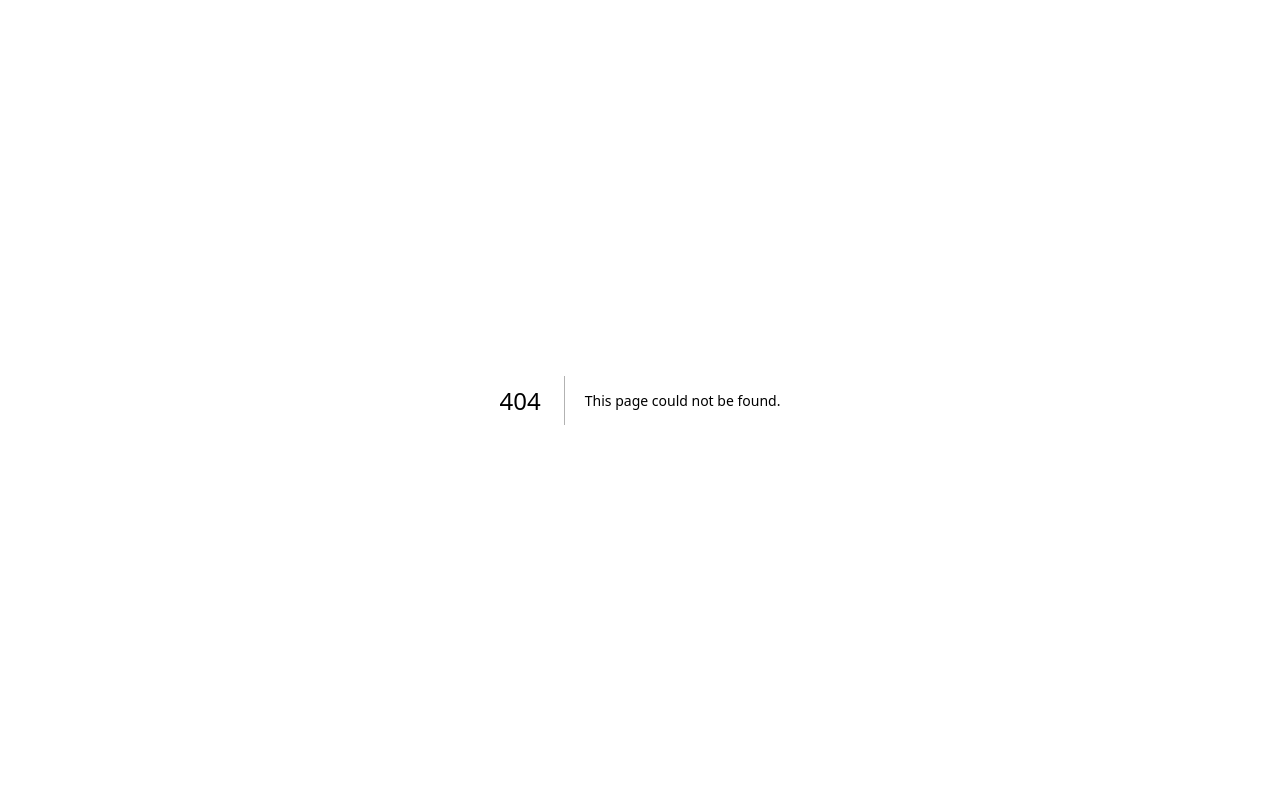
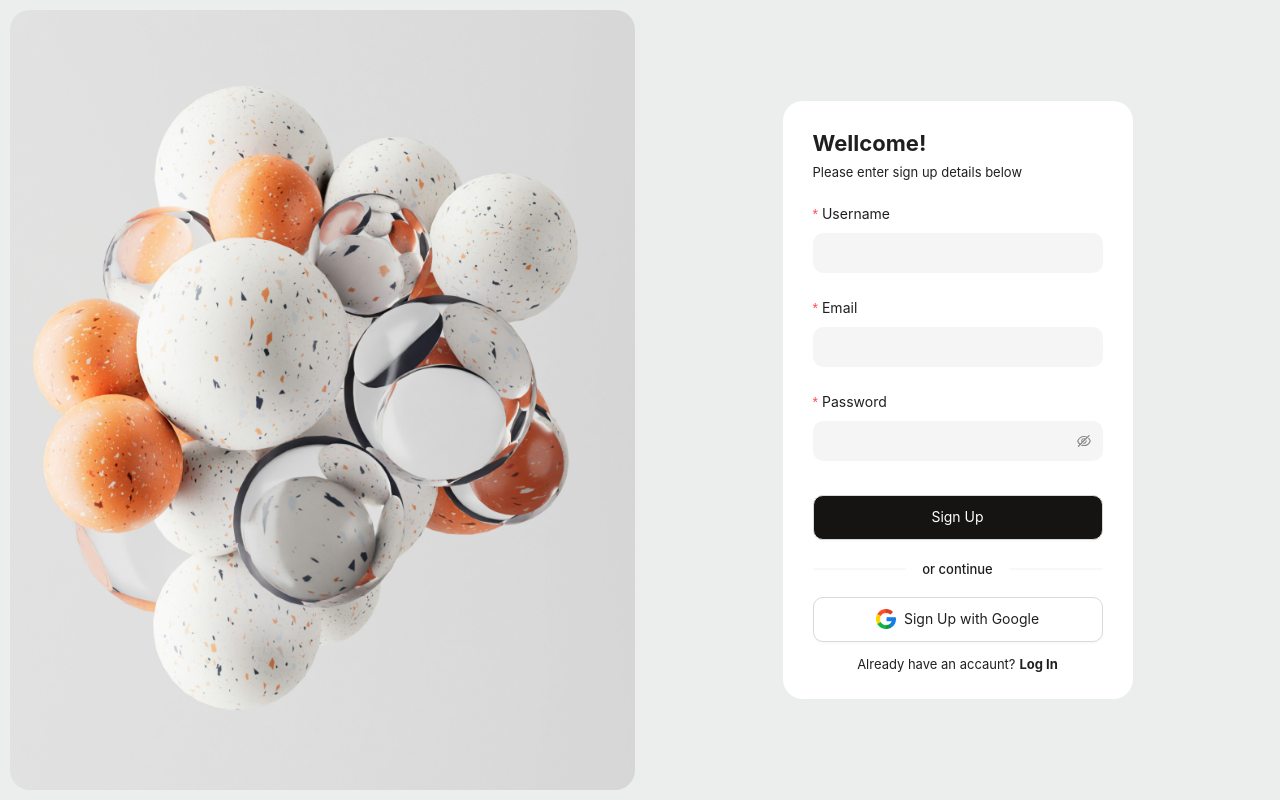
Before and after one commit to shox8/Apex, a Next.js app: page /sign-up in a window 1280 px wide. Before the commit this address had no page. Built offline with nearby package versions, Linux system fonts and the light colour scheme.

Commit message:
Login UI Done

```diff
--- a/app/(auth)/register/page.tsx
+++ b/app/(auth)/log-in/page.tsx
@@ -8,12 +8,13 @@ import { Br } from "@/app/styles/tags";
 import Image from "next/image";
 import Item from "@/app/_components/FormItem";
 import Question from "@/app/_components/Question";
+import Link from "next/link";
 
 type UI = { variant: "filled" | "outlined" | "borderless" };
 
 const ui: UI = { variant: "filled" };
 
-const Register = () => {
+const Login = () => {
   const [isImageLoading, setImageLoading] = useState<boolean>(true);
 
   const finish = (event: FormEvent<HTMLFormElement>) => {
@@ -34,17 +35,17 @@ const Register = () => {
         <Form onFinish={finish} layout="vertical">
           <Br from="bottom">
             <Title>Wellcome!</Title>
-            <Description>Please enter sign up details below</Description>
+            <Description>Please enter log in details below</Description>
           </Br>
-          <Item name="username" node={<Input {...ui} />} />
           <Item name="email" node={<Input {...ui} />} isEmail />
           <Item name="password" node={<Input.Password {...ui} />} isPsw />
-          <Item node={<Button htmlType="submit">Sign Up</Button>} />
+          <Link href={"/forget-password"} className="flex justify-end">Forget password?</Link>
+          <Item node={<Button htmlType="submit">Log In</Button>} />
           <Divider>
             <Description>or continue</Description>
           </Divider>
           <Button icon={<Image alt="." src={GoogleLogo} />}>
-            Sign Up with Google
+            Log In with Google
           </Button>
           <Question text="Don't have an accaunt?" route="Sign Up" />
         </Form>
@@ -53,4 +54,4 @@ const Register = () => {
   );
 };
 
-export default Register;
+export default Login;
--- a/app/(auth)/login/page.tsx
+++ /dev/null
@@ -1,7 +0,0 @@
-import React from "react";
-
-const Login = () => {
-  return <div>Login</div>;
-};
-
-export default Login;
--- /dev/null
+++ b/app/(auth)/sign-up/page.tsx
@@ -0,0 +1,56 @@
+"use client";
+import React, { FormEvent, useState } from "react";
+import { AuthBlock, AuthFormBox, AuthImageBox } from "@/app/styles/auth";
+import { Description, Title } from "@/app/styles/text";
+import { Button, Divider, Form, Input } from "antd";
+import { AuthWallpaper, GoogleLogo } from "../../../public";
+import { Br } from "@/app/styles/tags";
+import Image from "next/image";
+import Item from "@/app/_components/FormItem";
+import Question from "@/app/_components/Question";
+
+type UI = { variant: "filled" | "outlined" | "borderless" };
+
+const ui: UI = { variant: "filled" };
+
+const Register = () => {
+  const [isImageLoading, setImageLoading] = useState<boolean>(true);
+
+  const finish = (event: FormEvent<HTMLFormElement>) => {
+    console.log(event);
+  };
+
+  return (
+    <AuthBlock>
+      <AuthImageBox>
+        <Image
+          alt="."
+          src={AuthWallpaper}
+          onLoad={() => setImageLoading(false)}
+          className={isImageLoading ? "blur" : ""}
+        />
+      </AuthImageBox>
+      <AuthFormBox>
+        <Form onFinish={finish} layout="vertical">
+          <Br from="bottom">
+            <Title>Wellcome!</Title>
+            <Description>Please enter sign up details below</Description>
+          </Br>
+          <Item name="username" node={<Input {...ui} />} />
+          <Item name="email" node={<Input {...ui} />} isEmail />
+          <Item name="password" node={<Input.Password {...ui} />} isPsw />
+          <Item node={<Button htmlType="submit">Sign Up</Button>} />
+          <Divider>
+            <Description>or continue</Description>
+          </Divider>
+          <Button icon={<Image alt="." src={GoogleLogo} />}>
+            Sign Up with Google
+          </Button>
+          <Question text="Already have an accaunt?" route="Log In" />
+        </Form>
+      </AuthFormBox>
+    </AuthBlock>
+  );
+};
+
+export default Register;
--- a/app/_components/Question.tsx
+++ b/app/_components/Question.tsx
@@ -10,7 +10,7 @@ interface Props {
 const Question = ({ text, route }: Props) => {
   return (
     <Description className="flex justify-center gap-1 mt-3">
-      {text} <Link href={route} className="font-bold">{route}</Link>
+      {text} <Link href={route.toLowerCase().split(" ").join("-")} className="font-bold">{route}</Link>
     </Description>
   );
 };
```
